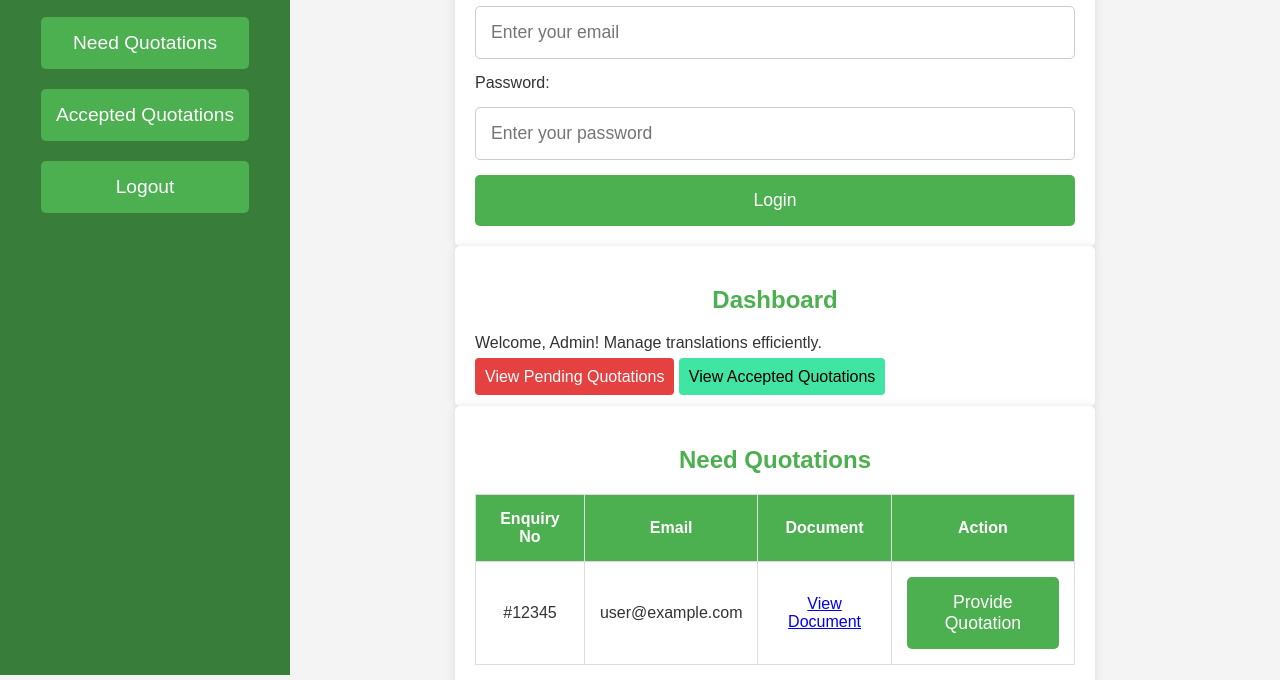
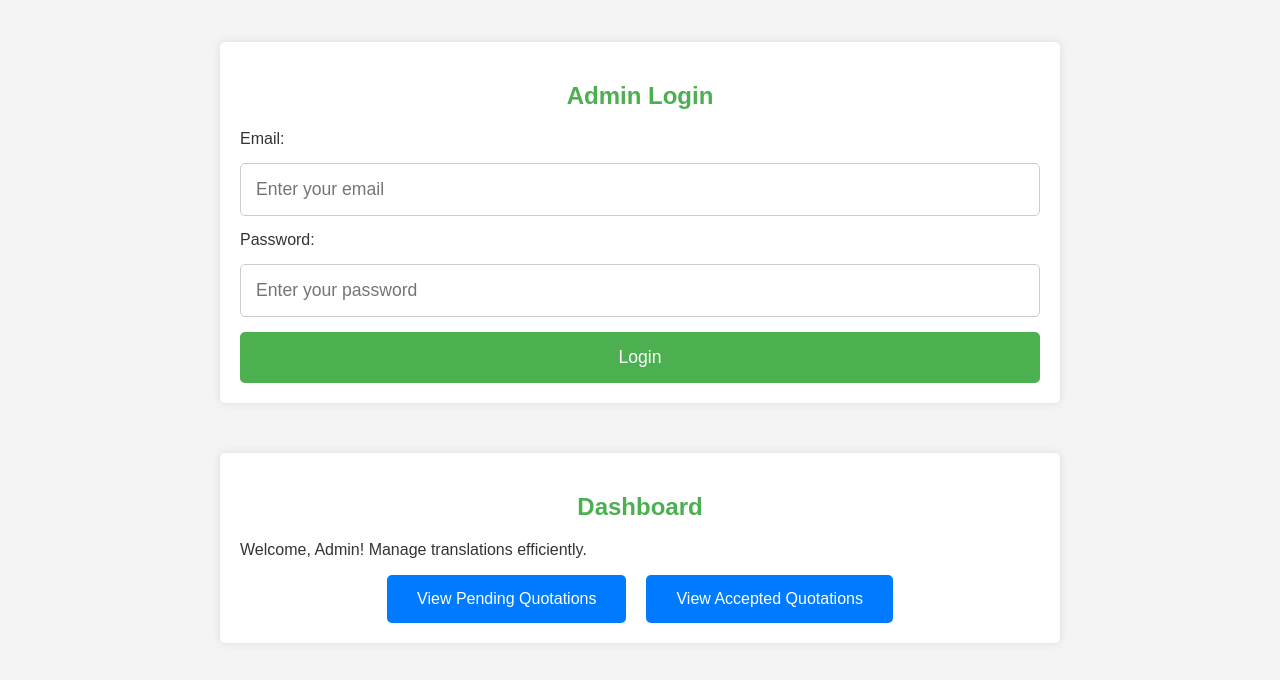
Before and after one commit to ZainAli909192/Translation, a plain HTML site: page admin.html in a window 1280 px wide. Shown: the part 165-845 px from the top of the page. Drawn offline with Linux system fonts and the light colour scheme.

Commit message:
Update admin.css

```diff
--- a/admin.css
+++ b/admin.css
@@ -5,68 +5,37 @@ body {
     padding: 0;
     background: #f4f4f4;
     color: #333;
-    display: flex;
 }
 
-/* Sidebar (Header Navigation) */
+/* Header Styling */
 header {
-    background: #387d3a;
+    background: #66e46a;
+
     color: white;
-    width: 250px;  /* Sidebar width */
-    height: 100vh;  /* Full height of the viewport */
     padding: 20px;
-    position: fixed; /* Fix it to the left */
-    top: 0;
-    left: 0;
-    display: flex;
-    flex-direction: column;
-    align-items: center;
-}
-
-header h1 {
-    font-size: 1.5em;
     text-align: center;
-    margin-bottom: 30px;
 }
 
 nav ul {
     list-style: none;
     padding: 0;
-    width: 100%;
 }
 
 nav ul li {
-    width: 100%;
-    margin-bottom: 20px;
+    display: inline;
+    margin: 0 20px;
 }
 
 nav ul li a {
     color: white;
     text-decoration: none;
     font-size: 1.2em;
-    display: block;
-    padding: 15px;
-    background: #4CAF50;
-    border-radius: 5px;
-    text-align: center;
-    transition: background 0.3s ease;
-}
-
-nav ul li a:hover {
-    background: #45a049;
-}
-
-/* Main content area (Right Side) */
-.main-content {
-    margin-left: 270px;  /* Space for sidebar */
-    padding: 50px;
-    flex-grow: 1; /* Allows the content area to take remaining space */
 }
 
 /* Forms and Containers */
 .container {
-    max-width: 600px;
-    margin: 0 auto;
+    max-width: 800px;
+    margin: 50px auto;
     padding: 20px;
     background: white;
     box-shadow: 0 0 10px rgba(0, 0, 0, 0.1);
@@ -102,6 +71,25 @@ button:hover {
     background: #45a049;
 }
 
+/* Dashboard Options */
+.dashboard-options {
+    display: flex;
+    justify-content: center;
+    gap: 20px;
+}
+
+.btn {
+    padding: 15px 30px;
+    background: #007bff;
+    color: white;
+    text-decoration: none;
+    border-radius: 5px;
+}
+
+.btn:hover {
+    background: #0056b3;
+}
+
 /* Tables */
 table {
     width: 100%;
@@ -133,22 +121,138 @@ footer {
     padding: 20px;
     margin-top: 50px;
 }
-.btn {
+
+
+
+
+/* new  */
+
+/* General Styles */
+body {
+    font-family: Arial, sans-serif;
+    margin: 0;
+    padding: 0;
+    background: #f4f4f4;
+    color: #333;
+}
+
+/* Header Styling */
+header {
+    background: #66e46a;
+    color: white;
+    padding: 20px;
+    text-align: center;
+}
+
+nav ul {
+    /* list-style: none; */
+    padding: 0;
+}
+
+nav ul li {
+    display: inline;
+    margin: 0 20px; /* Default spacing */
+}
+
+nav ul li a {
     color: white;
     text-decoration: none;
-    border-radius: 4px;
-    padding: 10px;
-    background-color: rgb(229, 65, 65);
+    font-size: 1.1rem;
 }
-.success{
-    background-color: rgb(65, 229, 163);
-color: black;
+
+/* Responsive Design for Mobile Devices */
+@media (max-width: 768px) {
+    nav ul li {
+        margin: 0 5rem; /* Increased spacing for mobile devices */
+    }
 }
-.btn:hover{
-    background-color: red;
 
+/* Forms and Containers */
+.container {
+    max-width: 800px;
+    margin: 50px auto;
+    padding: 20px;
+    background: white;
+    box-shadow: 0 0 10px rgba(0, 0, 0, 0.1);
+    border-radius: 5px;
 }
-.success:hover{
+
+.container h2 {
+    text-align: center;
+    color: #4CAF50;
+}
+
+form {
+    display: flex;
+    flex-direction: column;
+    gap: 15px;
+}
+
+input, button {
+    padding: 15px;
+    font-size: 1.1em;
+    border: 1px solid #ccc;
+    border-radius: 5px;
+}
+
+button {
+    background: #4CAF50;
     color: white;
-    background-color: #387d3a;
+    border: none;
+    cursor: pointer;
 }
+
+button:hover {
+    background: #45a049;
+}
+
+/* Dashboard Options */
+.dashboard-options {
+    display: flex;
+    justify-content: center;
+    gap: 20px;
+}
+
+.btn {
+    padding: 15px 30px;
+    background: #007bff;
+    color: white;
+    text-decoration: none;
+    border-radius: 5px;
+}
+
+.btn:hover {
+    background: #0056b3;
+}
+
+/* Tables */
+table {
+    width: 100%;
+    border-collapse: collapse;
+    margin-top: 20px;
+}
+
+table th, table td {
+    padding: 15px;
+    border: 1px solid #ddd;
+    text-align: center;
+}
+
+table th {
+    background: #4CAF50;
+    color: white;
+}
+
+/* Hidden Elements */
+.hidden {
+    display: none;
+}
+
+/* Footer */
+footer {
+    background: #333;
+    color: white;
+    text-align: center;
+    padding: 20px;
+    margin-top: 50px;
+}
```
